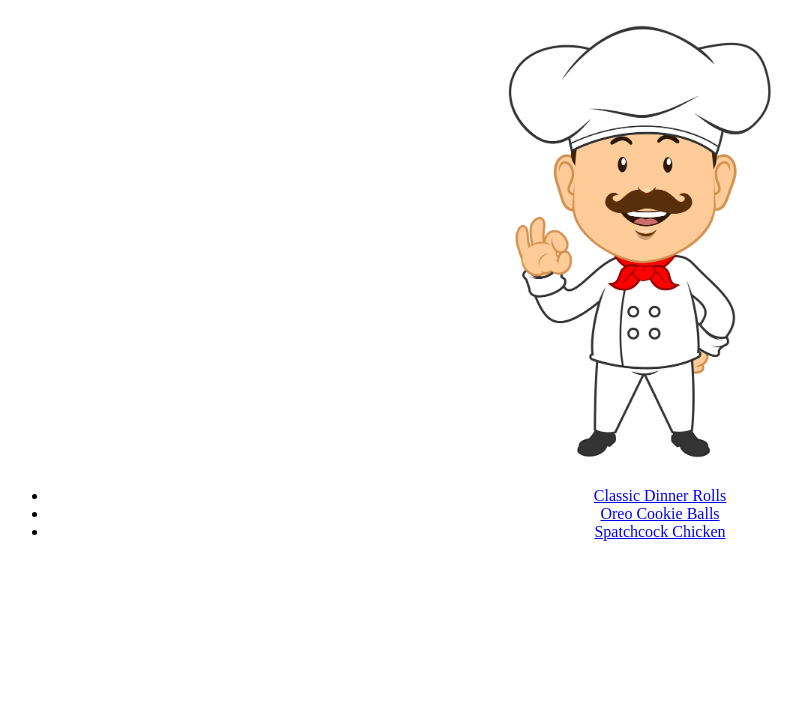
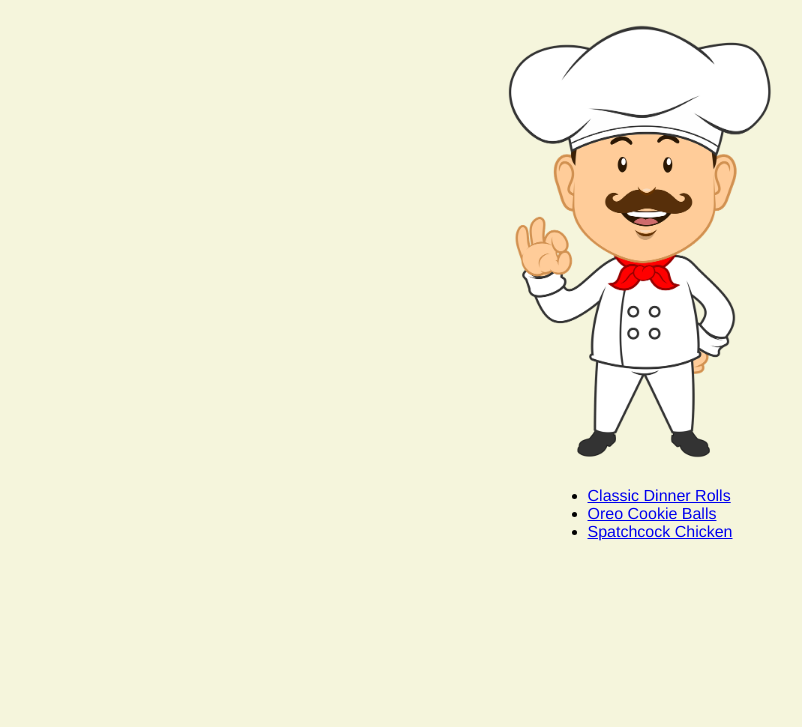
Before and after one commit to sum4n/odin-recipes, a plain HTML site: page index.html in a window 1280 px wide. Shown: the part 73-800 px from the top of the page, without its empty margins (0-802 px from the left). Drawn offline with Linux system fonts and the light colour scheme.

Commit message:
A little bit of css

```diff
--- a/index.html
+++ b/index.html
@@ -5,17 +5,20 @@
     <meta http-equiv="X-UA-Compatible" content="IE=edge">
     <meta name="viewport" content="width=device-width, initial-scale=1.0">
     <title>Odin Recipes</title>
+    <link rel="stylesheet" href="style.css">
 </head>
-<body style="text-align: center;">
+<body>
     <h1>Odin Recipes</h1>
 
-    <img style="height: auto; width: 300px;" src="./images/chef.png" alt="Cartoon Chef">
+    <img class="indexImage" src="./images/chef.png" alt="Cartoon Chef">
 
-    <ul>
-        <li><a href="./recipes/classic_dinner_rolls.html">Classic Dinner Rolls</a></li>
-        <li><a href="./recipes/oreo_cookie_balls.html">Oreo Cookie Balls</a></li>
-        <li><a href="./recipes/spatchcock_chicken.html">Spatchcock Chicken</a></li>
-    </ul>
+    <div>
+        <ul class="list">
+            <li><a href="./recipes/classic_dinner_rolls.html">Classic Dinner Rolls</a></li>
+            <li><a href="./recipes/oreo_cookie_balls.html">Oreo Cookie Balls</a></li>
+            <li><a href="./recipes/spatchcock_chicken.html">Spatchcock Chicken</a></li>
+        </ul>
+    </div>
 
 
 
--- /dev/null
+++ b/style.css
@@ -0,0 +1,21 @@
+img {
+    height: auto;
+    width: 400px;
+}
+
+.indexImage {
+    height: auto;
+    width: 300px;
+}
+
+body {
+    font-family: Helvetica, Arial, sans-serif;
+    text-align: center;
+    background-color: beige;
+}
+
+.list {
+    display: inline-block;
+    text-align: left;
+
+}
```
Also changed, not shown: recipes/classic_dinner_rolls.html (+7 -4 lines), recipes/oreo_cookie_balls.html (+8 -4 lines), recipes/spatchcock_chicken.html (+7 -4 lines).
